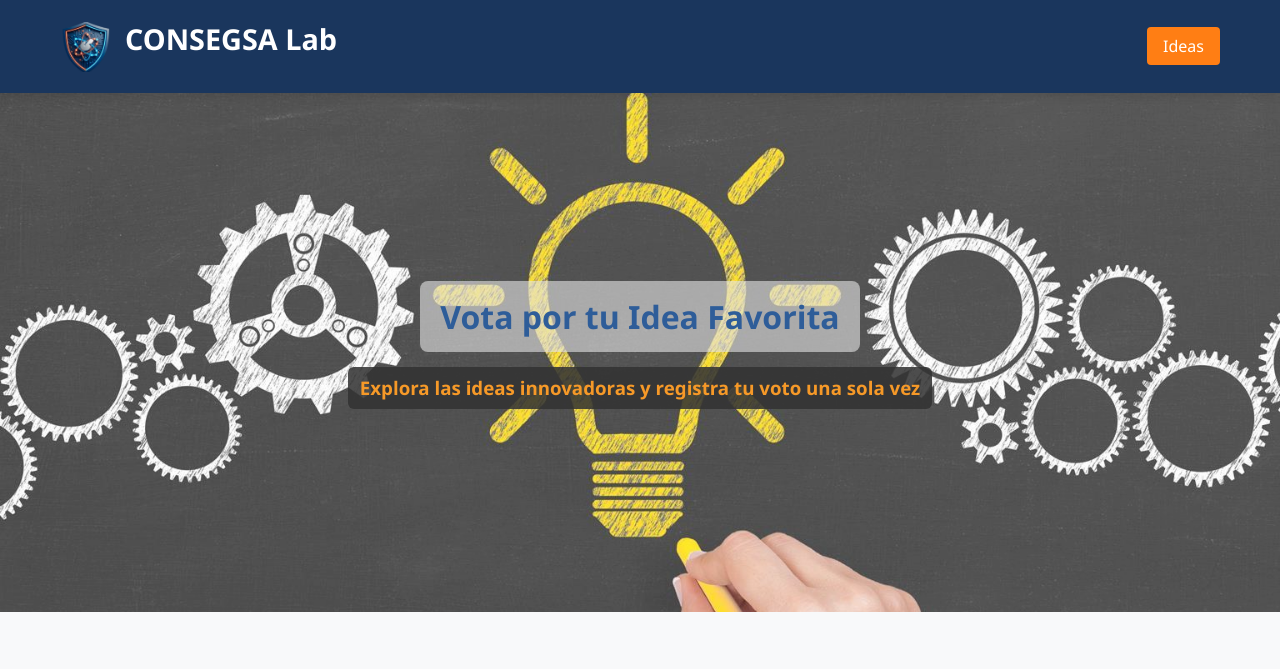
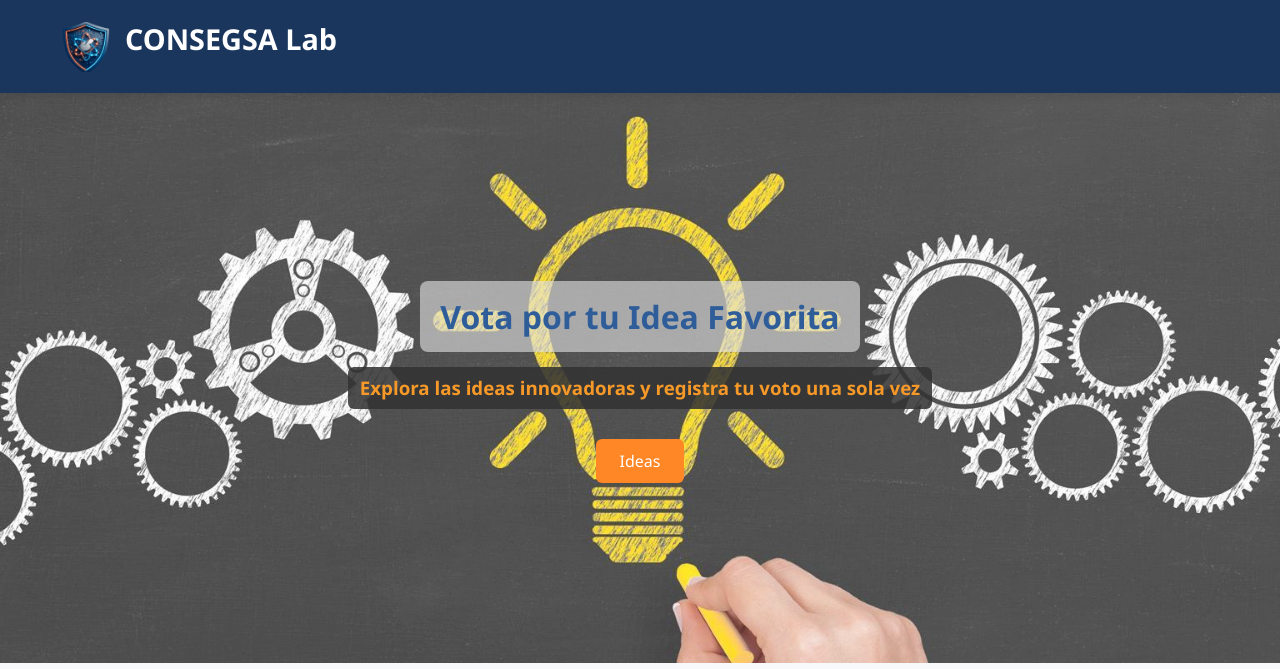
Before and after one commit to GunnerSkale97/CONSEGSA-LAB, a plain HTML site: page index.html in a window 1280 px wide. Shown: the top 669 px of the page. Drawn offline with nearby package versions, Linux system fonts and the light colour scheme.

Commit message:
boton centrado

```diff
--- a/index.html
+++ b/index.html
@@ -413,16 +413,6 @@
                      style="width: 50px; height: 50px; border-radius: 8px; object-fit: cover;">
                     <h1 style="color: white; font-size: 1.8rem; font-weight: 700;">CONSEGSA Lab</h1>
                 </div>
-                <nav>
-                    <ul style="display: flex; gap: 2rem; list-style: none;">
-                        <li>
-                            <a href="#proyectos"
-                            style="color: white; text-decoration: none; font-weight: 500; padding: 0.5rem 1rem; border-radius: 4px; background-color: #ff7e14;">
-                            Ideas
-                            </a>
-                        </li>
-                    </ul>
-                </nav>
             </div>
         </header>
     <!-- Hero Section (MANTIENE TU CÓDIGO ORIGINAL) -->
@@ -439,8 +429,18 @@
                 <span style="background:rgba(16, 16, 16, 0.864); padding:6px 12px; border-radius:6px; display:inline-block;">
                     Explora las ideas innovadoras y registra tu voto una sola vez
                 </span>
+
                 </h3>
-
+                <nav style="text-align:center; margin-top: 25px;">
+                    <ul style="display: inline-flex; gap: 2rem; list-style: none; padding:0;">
+                        <li>
+                            <a href="#proyectos"
+                            style="color: white; text-decoration: none; font-weight: 500; padding: 0.7rem 1.5rem; border-radius: 6px; background-color: #ff7300;">
+                                Ideas
+                            </a>
+                        </li>
+                    </ul>
+                </nav>
             </div>
         </div>
     </div>
```
